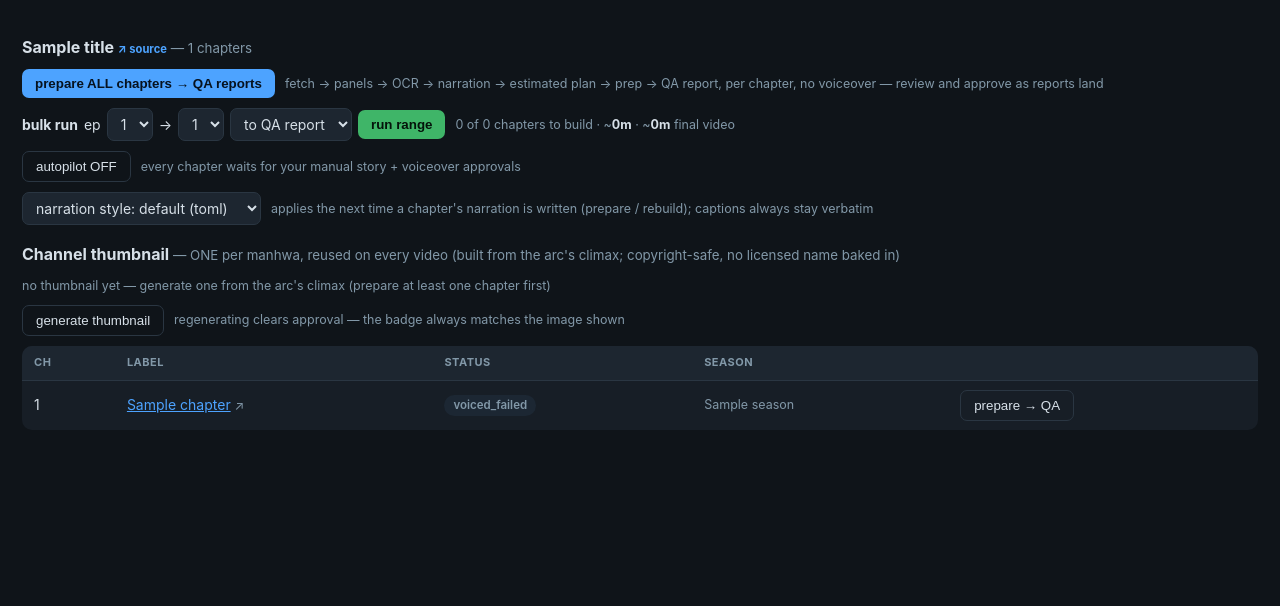
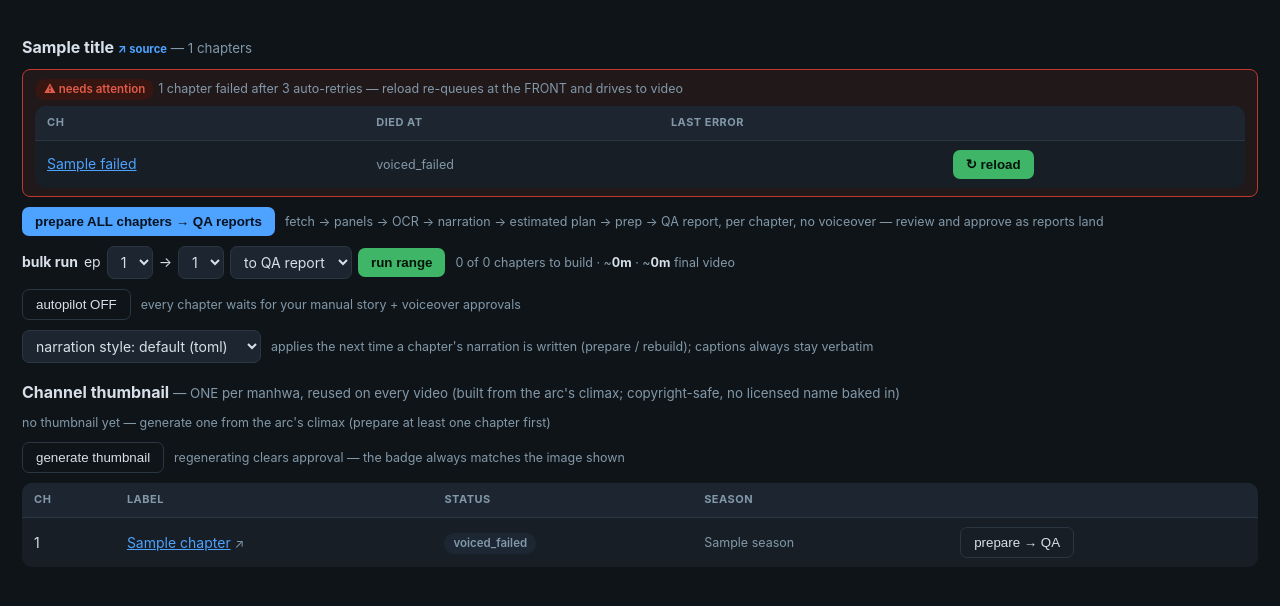
Before and after one commit to JidAiLabs/Manhwa, a FastAPI app: template studio/dashboard/templates/series_detail.html in a window 1280 px wide. Shown: the part 55-661 px from the top of the page. Run offline with FastAPI, Linux system fonts and the light colour scheme; the template is opened without the code that fills it: most values are stand-ins (such as "Sample title", 1, 10 or a date in 2020); data that the repository does not hold is empty; some libraries are stand-ins or nearby versions.

Commit message:
feat(worker+dashboard): failures jump to front; dead-letters surface on Series tab
- auto-retry re-enqueues at the FRONT (STUDIO_RETRY_PRIORITY=1) so a failed
  chapter retries before new queued work (was: back of tier).
- jobs.failed_chapters() lists chapters whose LATEST job failed (retry exhausted,
  nothing queued/running) — recovered / pending-retry chapters excluded.
- Series tab '⚠ needs attention' section + ↻ reload (/chapter/<id>/reload
  re-queues prepare at the front, auto_to=video).

Co-Authored-By: Claude Opus 4.8 <noreply@anthropic.com>

```diff
--- a/studio/dashboard/app.py
+++ b/studio/dashboard/app.py
@@ -336,6 +336,7 @@ def create_app(db_path: str = "studio.db") -> FastAPI:
             for ch in chs)
         return page("series_detail.html", request, sid=sid, title=title,
                     series_url=_http_url(series_url), chapters=chs,
+                    failed=jobs.failed_chapters(c, sid),
                     autopilot=bool(autopilot),
                     narration_style=style or "default",
                     thumb_exists=thumb_exists, thumb_ready=thumb_ready,
@@ -704,6 +705,20 @@ def create_app(db_path: str = "studio.db") -> FastAPI:
                      payload={"auto_to": "video"}, priority=50)
         return RedirectResponse(f"/chapter/{cid}", status_code=303)
 
+    @app.post("/chapter/{cid}/reload")
+    def post_reload(cid: int):
+        # Manual reload of a dead-lettered chapter (auto-retry exhausted). Re-queue
+        # its prepare at the FRONT with auto_to=video so it drives all the way to
+        # render; prepare resumes by status, so it picks up wherever it died.
+        c = con()
+        r = c.execute("SELECT series_id FROM chapter WHERE id=?", (cid,)).fetchone()
+        sid = r[0] if r else None
+        front = int(os.environ.get("STUDIO_RETRY_PRIORITY", "1"))
+        jobs.enqueue(c, "prepare", chapter_id=cid, series_id=sid,
+                     payload={"auto_to": "video"}, priority=front)
+        return RedirectResponse(f"/series/{sid}" if sid else "/",
+                                status_code=303)
+
     @app.post("/series/{sid}/style")
     def post_style(sid: int, style: str = Form(...)):
         if style not in ("default", "off", "light", "full"):
--- a/studio/dashboard/jobs.py
+++ b/studio/dashboard/jobs.py
@@ -244,3 +244,24 @@ def chapter_history(con: sqlite3.Connection,
             "total_sec": total,
         })
     return out
+
+
+def failed_chapters(con: sqlite3.Connection,
+                    series_id: Optional[int] = None) -> List[Dict[str, Any]]:
+    """Chapters whose MOST RECENT job FAILED (auto-retry exhausted, nothing
+    queued/running) — they need a manual reload. Surfaced on the Series tab so a
+    dead chapter never silently vanishes from a long run. A chapter that later
+    succeeded, or has a pending retry queued, is NOT listed — its latest job
+    isn't 'failed'. (SQLite returns the bare columns from the MAX(id) row.)"""
+    q = ("SELECT c.id, c.label, c.number, c.status, j.error "
+         "FROM chapter c JOIN (SELECT chapter_id, state, error, MAX(id) AS last "
+         "  FROM job WHERE chapter_id IS NOT NULL GROUP BY chapter_id) j "
+         "  ON j.chapter_id = c.id "
+         "WHERE j.state = 'failed' ")
+    args: List[Any] = []
+    if series_id is not None:
+        q += "AND c.series_id = ? "
+        args.append(series_id)
+    q += "ORDER BY c.number"
+    return [dict(zip(("chapter_id", "label", "number", "status", "error"), r))
+            for r in con.execute(q, args).fetchall()]
--- a/studio/dashboard/templates/series_detail.html
+++ b/studio/dashboard/templates/series_detail.html
@@ -1,5 +1,19 @@
 {% extends "base.html" %}{% set active='series' %}{% block body %}
 <h2>{{ title }}{% if series_url %} <a href="{{ series_url }}" target="_blank" rel="noopener" title="read on source site" style="color:var(--acc);text-decoration:none;font-size:.7em">↗ source</a>{% endif %} <small>— {{ chapters|length }} chapters</small></h2>
+{% if failed %}
+<div style="border:1px solid #c0392b;border-radius:8px;padding:8px 12px;margin:8px 0;background:rgba(192,57,43,.10)">
+<b class="b err">⚠ needs attention</b> <span class="kv">{{ failed|length }} chapter{{ 's' if failed|length != 1 }} failed after {{ 3 }} auto-retries — reload re-queues at the FRONT and drives to video</span>
+<table style="margin-top:6px">
+<tr><th>ch</th><th>died at</th><th>last error</th><th></th></tr>
+{% for f in failed %}
+<tr><td><a href="/chapter/{{ f.chapter_id }}" style="color:var(--acc)">{{ f.label }}</a></td>
+<td class="kv">{{ f.status }}</td>
+<td class="kv">{{ (f.error or '')[:90] }}</td>
+<td><form class="inline" method="post" action="/chapter/{{ f.chapter_id }}/reload"><button class="green">↻ reload</button></form></td></tr>
+{% endfor %}
+</table>
+</div>
+{% endif %}
 <div class="row">
 <form class="inline" method="post" action="/jobs">
 <input type="hidden" name="type" value="prepare_series">
```
Also changed, not shown: studio/worker.py (+7 -4 lines), tests/dashboard/test_jobs_chapter_history.py (+25 -0 lines).
